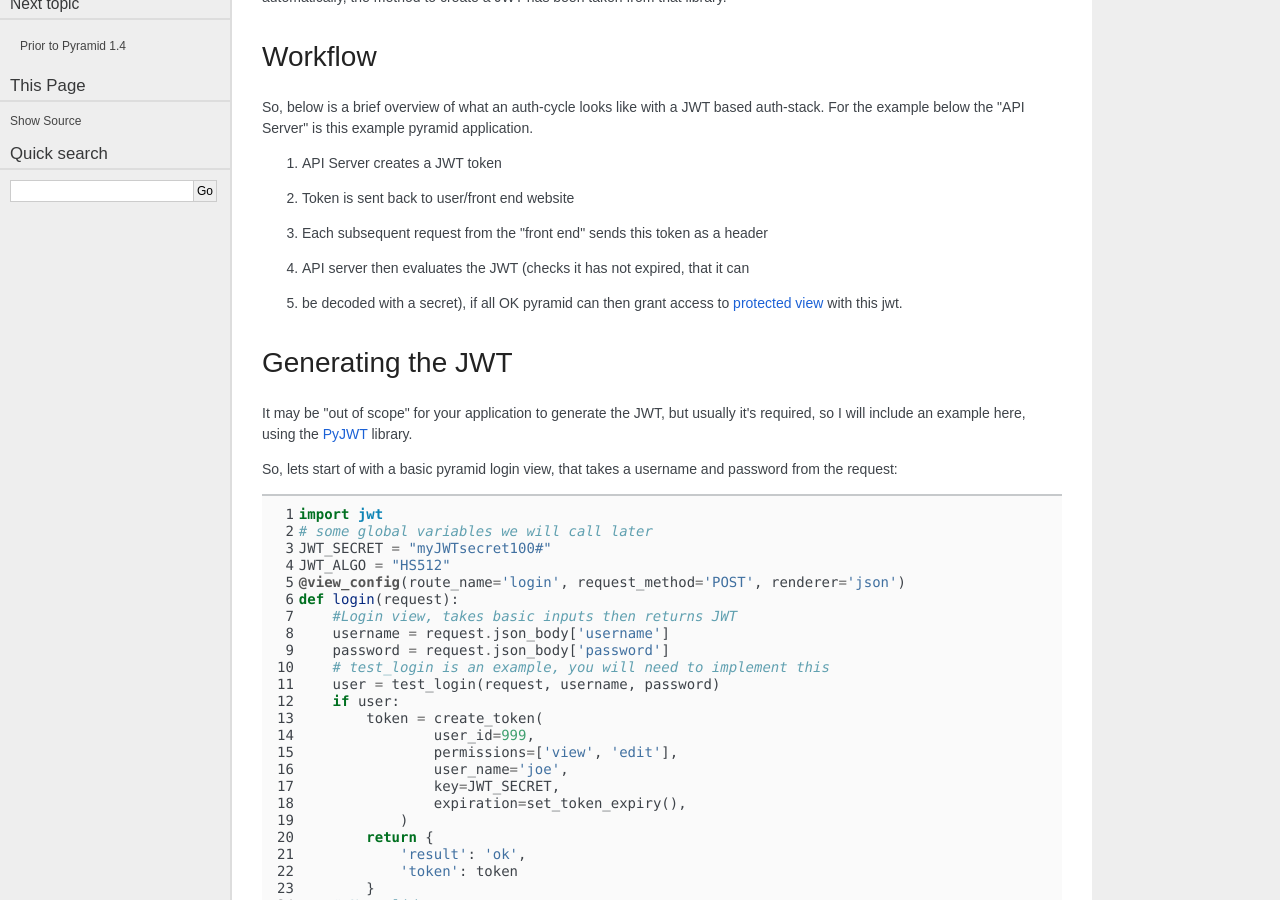
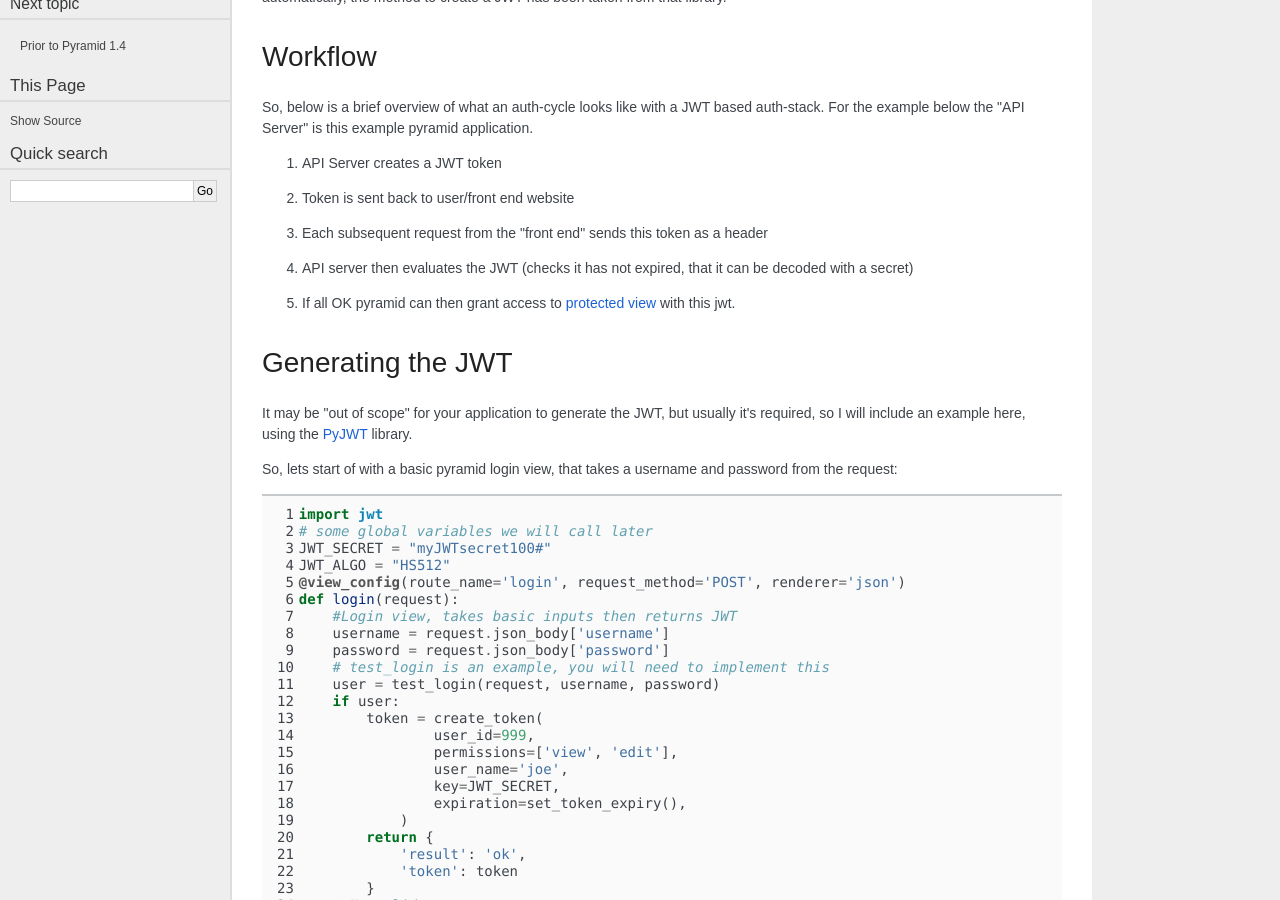
Before and after one commit to Pylons/pyramid_cookbook, a Sphinx documentation site: the page built from docs/auth/jwt_auth.rst, in a window 1280 px wide and 900 px high, scrolled down 334 px. Built offline with Sphinx 7.4.7, drawn with Linux system fonts in a browser that asks for light colours; some web fonts are replaced.

Commit message:
syntax fix

```diff
--- a/docs/auth/jwt_auth.rst
+++ b/docs/auth/jwt_auth.rst
@@ -23,7 +23,8 @@ application.
 2. Token is sent back to user/front end website
 3. Each subsequent request from the "front end" sends this token as a header
 4. API server then evaluates the JWT (checks it has not expired, that it can
-5. be decoded with a secret), if all OK pyramid can then grant access to `protected
+   be decoded with a secret)
+5. If all OK pyramid can then grant access to `protected
    view <https://docs.pylonsproject.org/projects/pyramid/en/latest/glossary.html#term-permissions>`_
    with this jwt.
 
```
